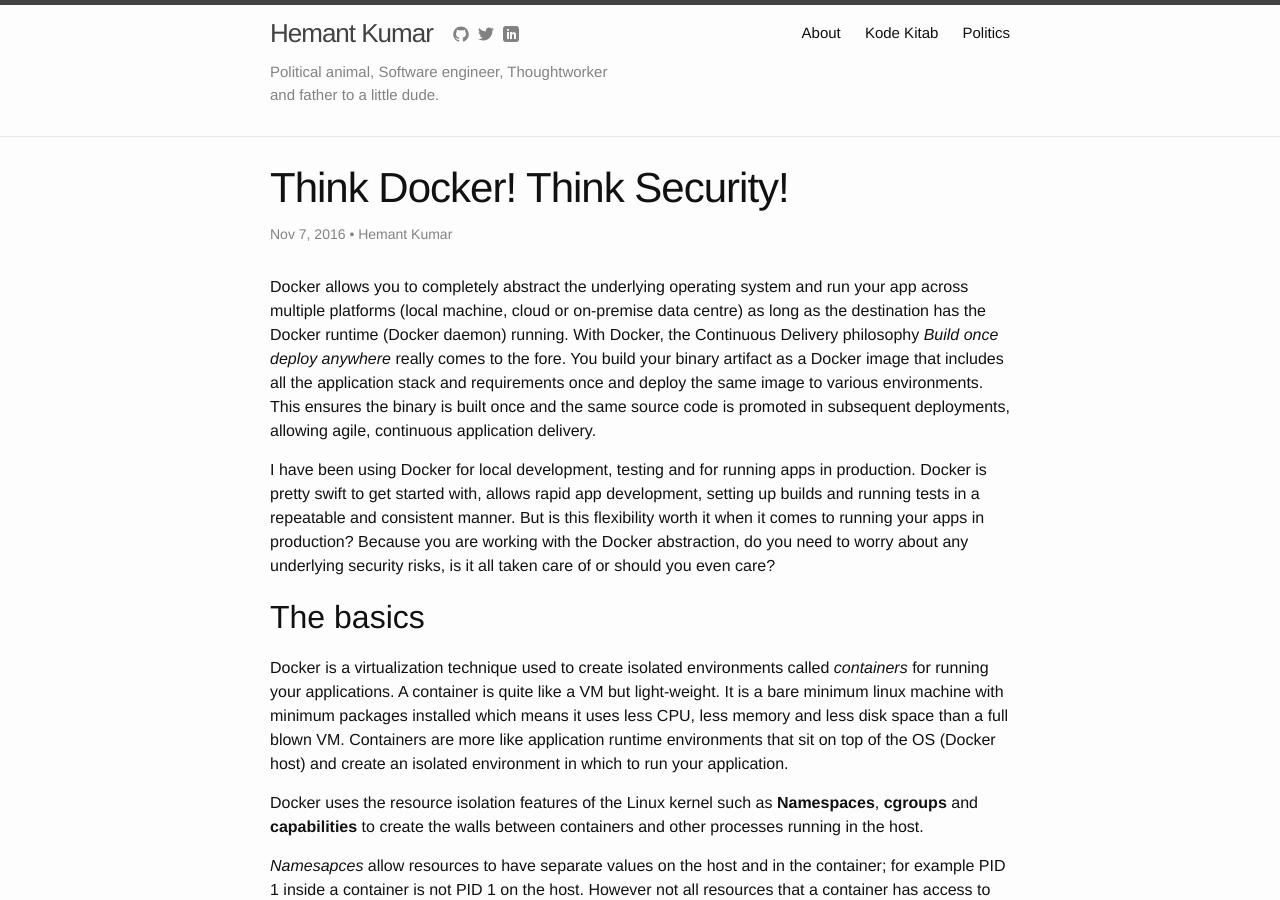
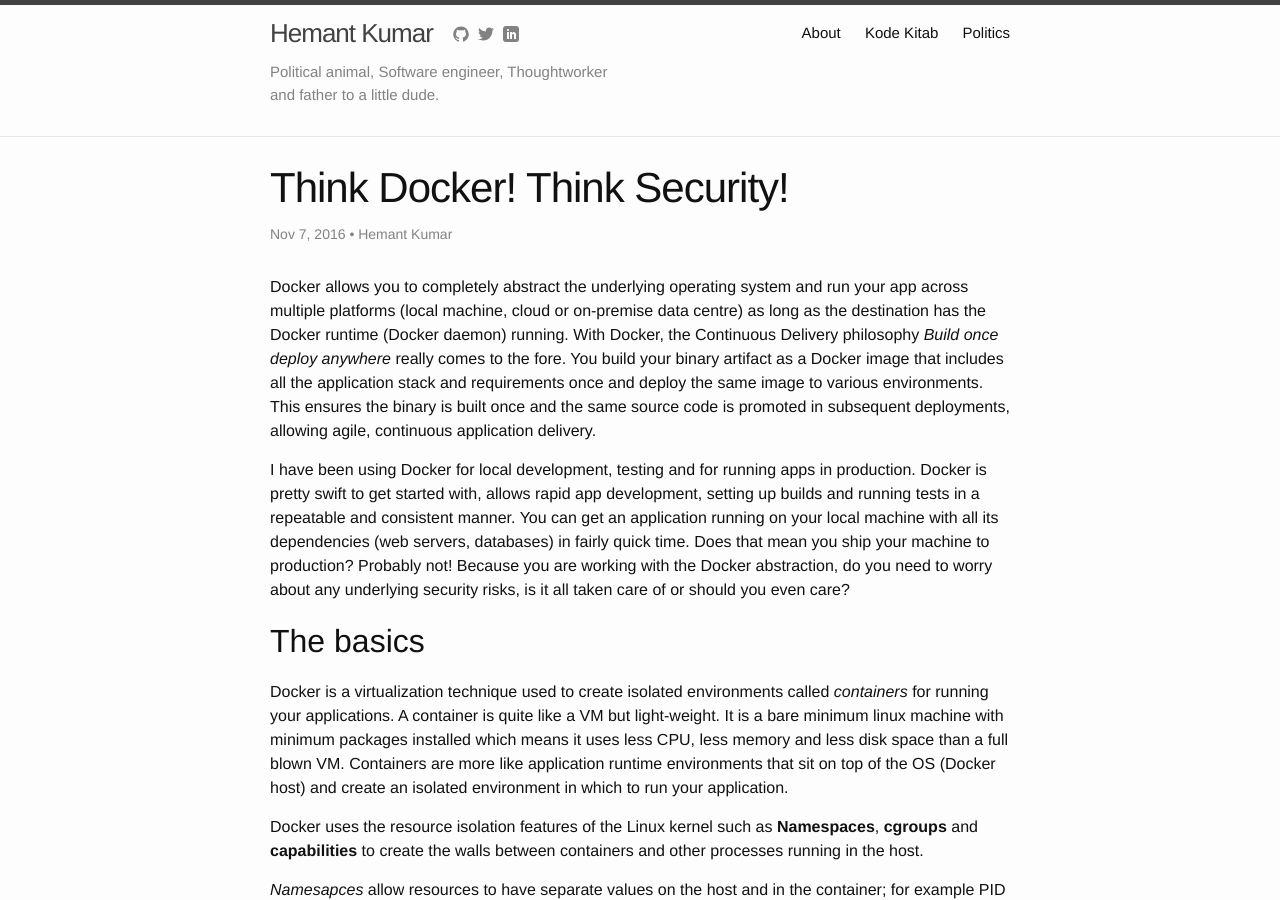
Before and after one commit to hemantksingh/hemantksingh.github.io, a Jekyll site: the page built from _posts/2016-11-07-think-docker-think-security.markdown, in a window 1280 px wide and 900 px high. Built offline with Jekyll 4.4.1, drawn with Linux system fonts in a browser that asks for light colours; comment, search, counter and statistics services are not loaded.

Commit message:
Updates the post intro.

```diff
--- a/_posts/2016-11-07-think-docker-think-security.markdown
+++ b/_posts/2016-11-07-think-docker-think-security.markdown
@@ -12,7 +12,7 @@
 
 Docker allows you to completely abstract the underlying operating system and run your app across multiple platforms (local machine, cloud or on-premise data centre) as long as the destination has the Docker runtime (Docker daemon) running. With Docker, the Continuous Delivery philosophy *Build once deploy anywhere* really comes to the fore. You build your binary artifact as a Docker image that includes all the application stack and requirements once and deploy the same image to various environments. This ensures the binary is built once and the same source code is promoted in subsequent deployments, allowing agile, continuous application delivery.
 
-I have been using Docker for local development, testing and for running apps in production. Docker is pretty swift to get started with, allows rapid app development, setting up builds and running tests in a repeatable and consistent manner. But is this flexibility worth it when it comes to running your apps in production? Because you are working with the Docker abstraction, do you need to worry about any underlying security risks, is it all taken care of or should you even care?
+I have been using Docker for local development, testing and for running apps in production. Docker is pretty swift to get started with, allows rapid app development, setting up builds and running tests in a repeatable and consistent manner. You can get an application running on your local machine with all its dependencies (web servers, databases) in fairly quick time. Does that mean you ship your machine to production? Probably not! Because you are working with the Docker abstraction, do you need to worry about any underlying security risks, is it all taken care of or should you even care?
 
 ## The basics
 Docker is a virtualization technique used to create isolated environments called *containers* for running your applications. A container is quite like a VM but light-weight. It is a bare minimum linux machine with minimum packages installed which means it uses less CPU, less memory and less disk space than a full blown VM. Containers are more like application runtime environments that sit on top of the OS (Docker host) and create an isolated environment in which to run your application.
```
